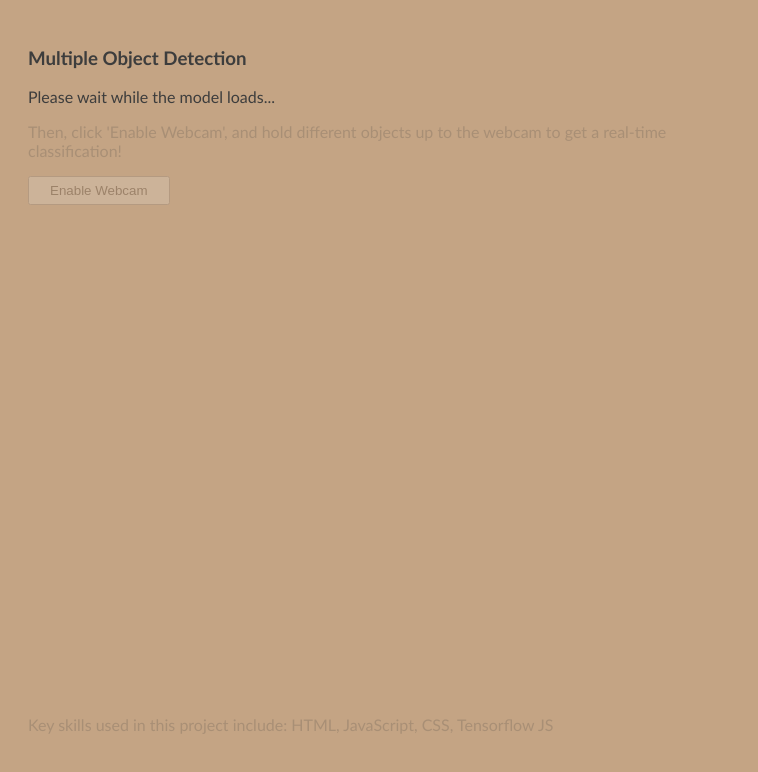
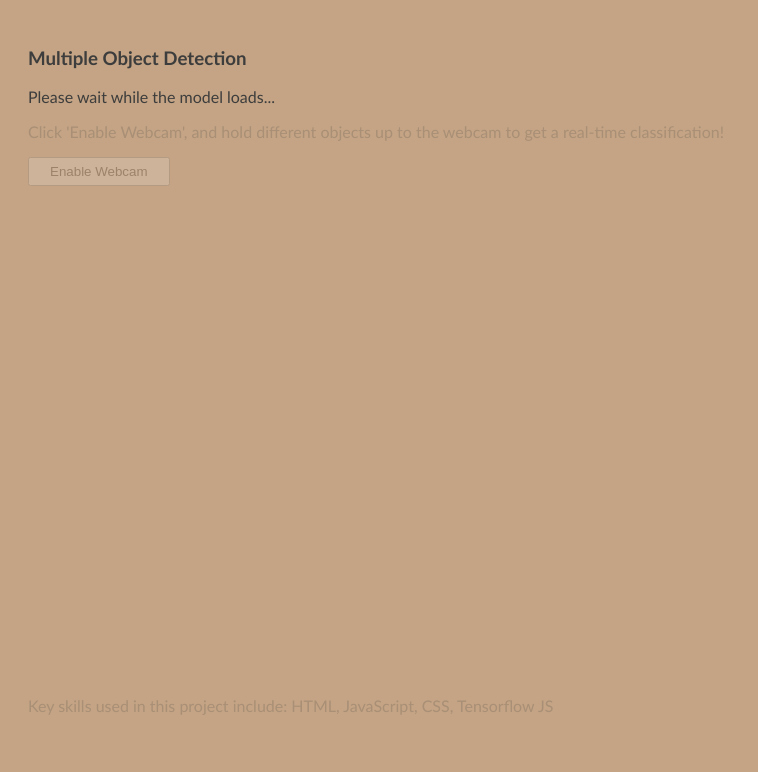
Before and after one commit to Bob-Gruen/Portfolio, a plain HTML site: page Labs/JavaScript/tf-classifiers/index-obj-classify.html in a window 1280 px wide. Shown: the whole page, without its empty margins (0-758 px from the left). Drawn offline with Linux system fonts and the light colour scheme; a script that the page names is missing; a web font is replaced by a local one.

Commit message:
Add files via upload

```diff
--- a/Labs/JavaScript/tf-classifiers/index-obj-classify.html
+++ b/Labs/JavaScript/tf-classifiers/index-obj-classify.html
@@ -57,7 +57,7 @@
 		<p>Please wait while the model loads...</p>
 
 		<section id="demos" class="invisible" style="margin:0; padding:0; padding-left:0; margin-left:0;">
-			<p>Then, click 'Enable Webcam', and hold different objects up to the webcam to get a real-time classification!</p>
+			<p>Click 'Enable Webcam', and hold different objects up to the webcam to get a real-time classification!</p>
 
 			<div id="liveView" class="camView" style="margin-left:0; padding-left:0; padding-right:0px; margin:0; margin-bottom: 10px; padding:0;">
 				<button id="webcamButton" style='margin-left:0; margin:0; padding:5px 20px;'>Enable Webcam</button>
```
